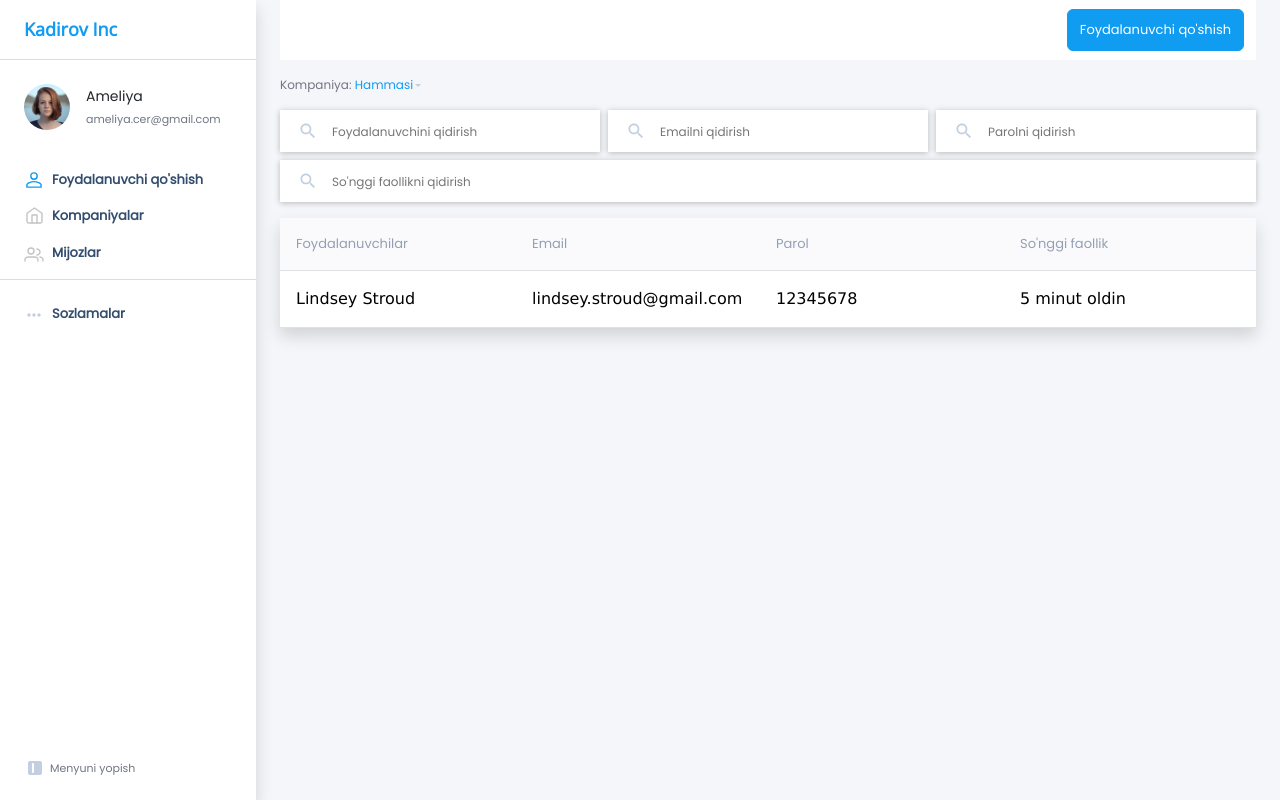
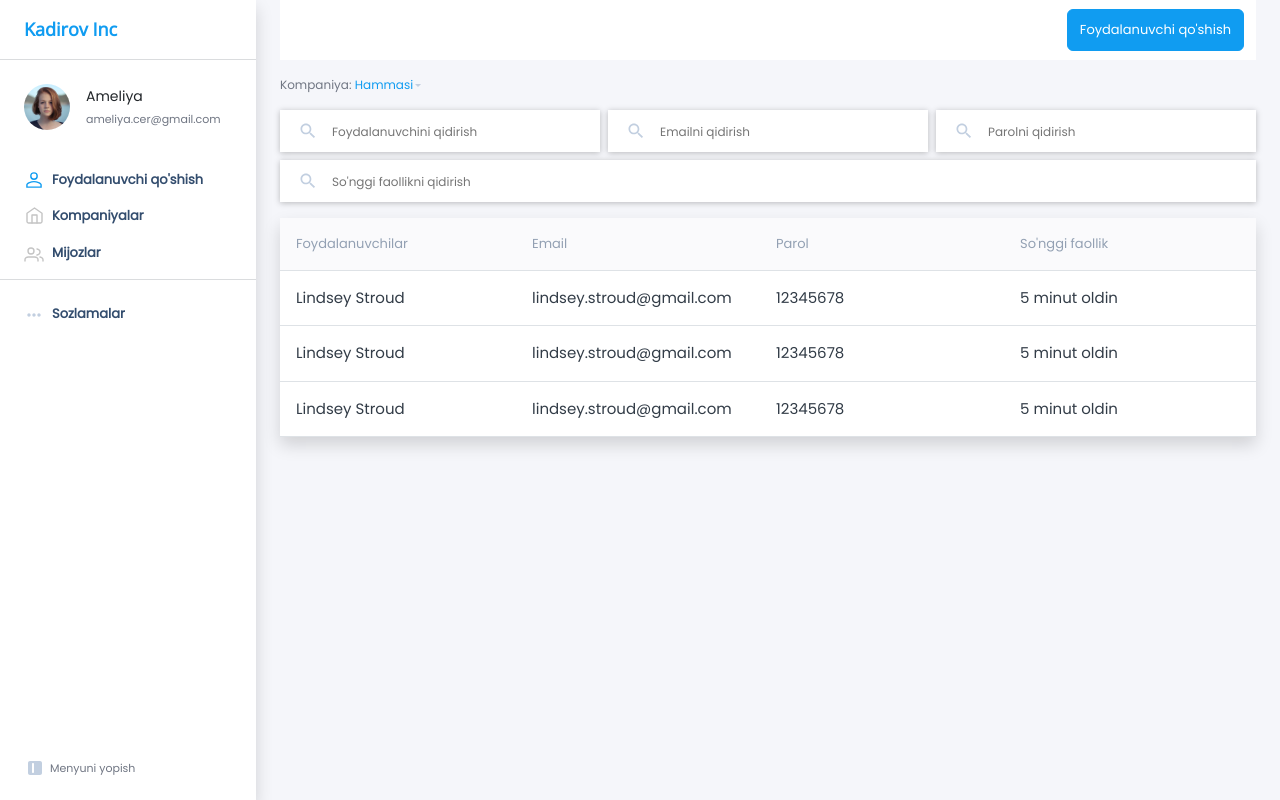
Before and after one commit to fayzullaev-developer/crm-front-dev, a Vue app: page / in a window 1280 px wide. Built offline with nearby package versions, Linux system fonts and the light colour scheme.

Commit message:
Layout...

```diff
--- a/src/pages/HomePage.vue
+++ b/src/pages/HomePage.vue
@@ -159,6 +159,18 @@ function toggleSidebar() {
                         <td class="py-3 w-25">12345678</td>
                         <td class="pe-3 py-3 w-25">5 minut oldin</td>
                     </tr>
+                    <tr>
+                        <td class="ps-3 py-3 w-25">Lindsey Stroud</td>
+                        <td class="py-3 w-25 text-truncate">lindsey.stroud@gmail.com</td>
+                        <td class="py-3 w-25">12345678</td>
+                        <td class="pe-3 py-3 w-25">5 minut oldin</td>
+                    </tr>
+                    <tr>
+                        <td class="ps-3 py-3 w-25">Lindsey Stroud</td>
+                        <td class="py-3 w-25 text-truncate">lindsey.stroud@gmail.com</td>
+                        <td class="py-3 w-25">12345678</td>
+                        <td class="pe-3 py-3 w-25">5 minut oldin</td>
+                    </tr>
                 </tbody>
             </table>
         </div>
@@ -183,6 +195,13 @@ th {
     font-size: 13px;
     opacity: 0.5;
     color: #334d6e;
+}
+
+td {
+    font-family: 'Poppins', sans-serif;
+    font-weight: 500;
+    font-size: 15px;
+    color: #323c47;
 }
 
 .sidebar, .offcanvas-start {
```
